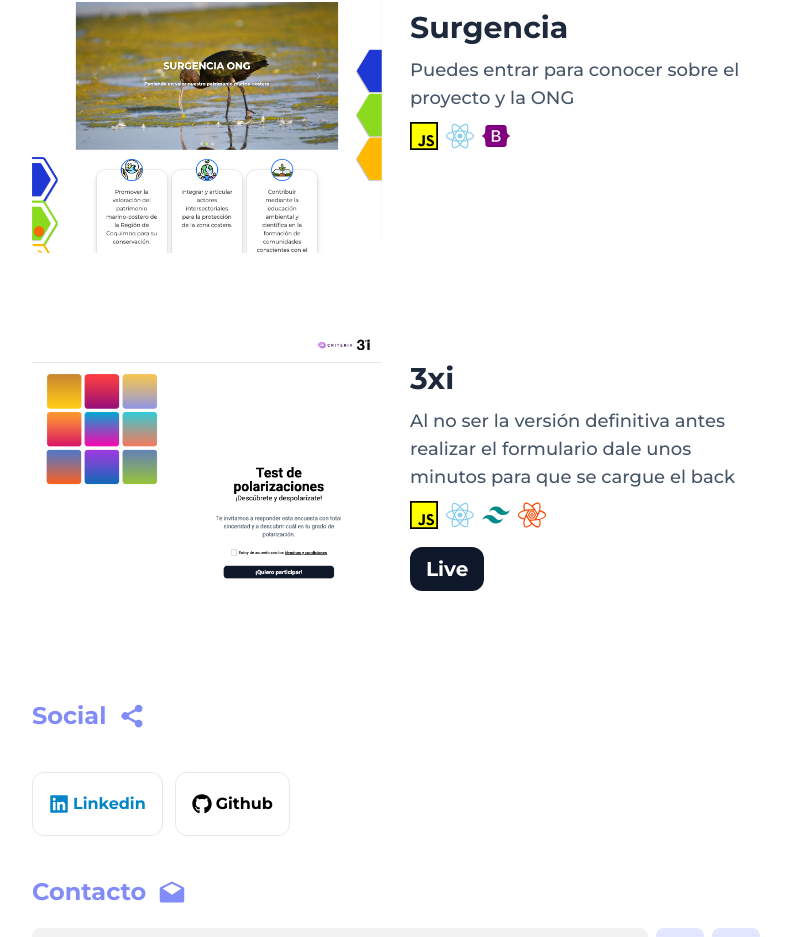
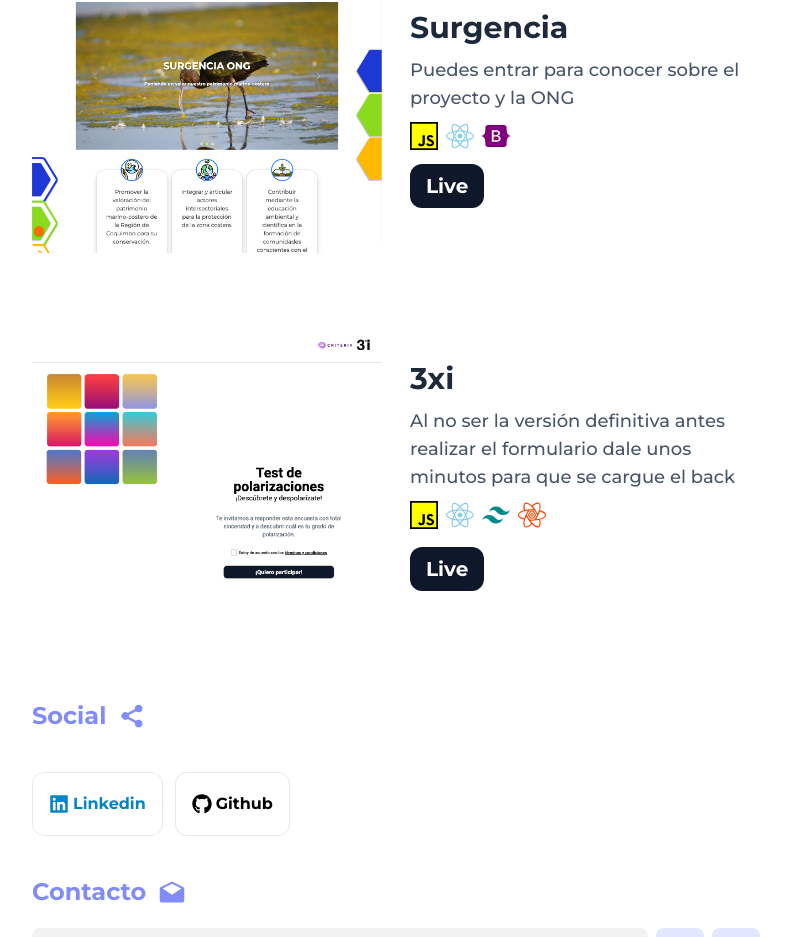
Before and after one commit to marcelobovet/Portafolio, a React (Vite) app: page / in a window 1280 px wide. Shown: the part 1132-2069 px from the top of the page, without its empty margins (244-1035 px from the left). Built offline with nearby package versions, Linux system fonts and the light colour scheme.

Commit message:
fix: button projects

```diff
--- a/src/components/Projects.jsx
+++ b/src/components/Projects.jsx
@@ -57,7 +57,7 @@ export const Projects = () => {
               </div>
               <div className="flex justify-start gap-3">
                 <a href="https://laboratoriocivico.vercel.app/" target="_blank" rel="noreferrer">
-                  <button className="bg-slate-90 dark:bg-white px-4 py-2 rounded-xl text-white dark:text-black text-xl font-bold flex justify-center items-center w-full transition-all hover:scale-105">
+                  <button className="bg-slate-900  dark:bg-white px-4 py-2 rounded-xl text-white  dark:text-black text-xl font-bold flex justify-center items-center w-full transition-all hover:scale-105">
                     Live
                   </button>
                 </a>
```
